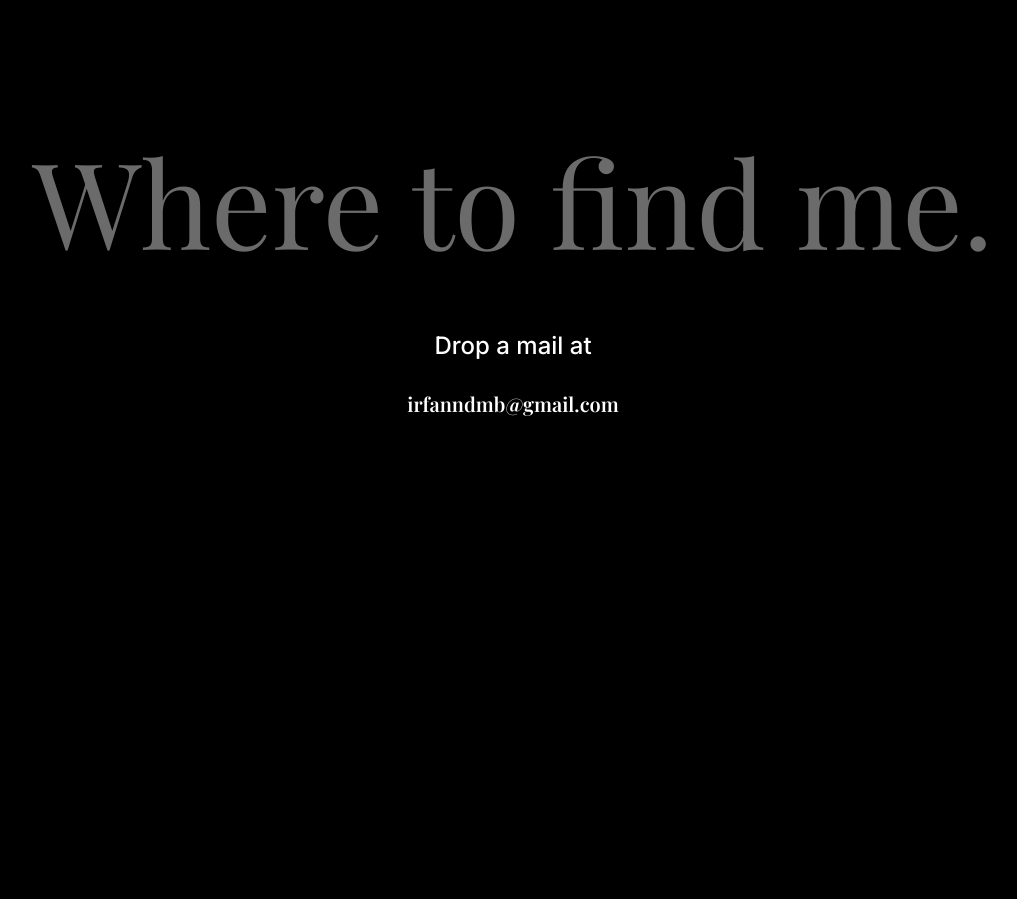
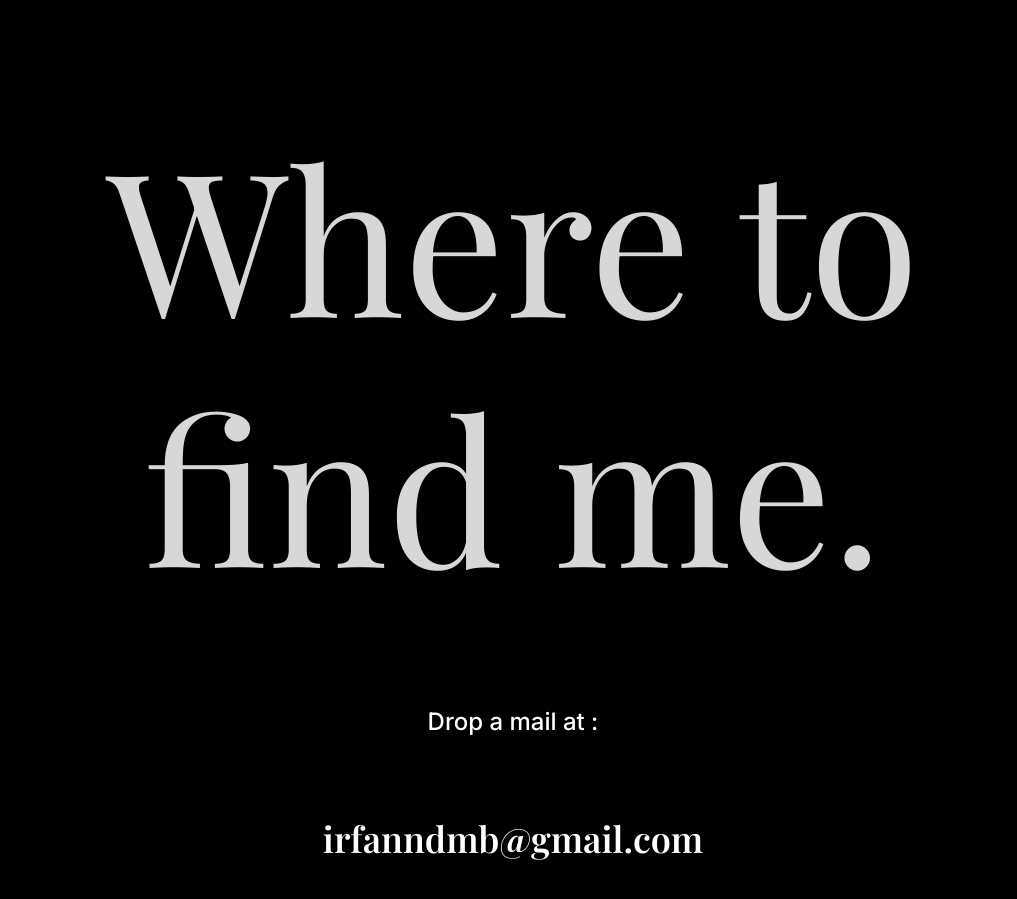
Before and after one commit to MohammedIrfan244/portfolio_next, a Next.js app: page / in a window 1280 px wide. Shown: the part 3072-3971 px from the top of the page, without its empty margins (127-1144 px from the left). Before the commit the page ends 3602 px from the top, so only its background shows below. Built offline with nearby package versions, Linux system fonts and the light colour scheme.

Commit message:
fix : fixed typography in contact page

```diff
--- a/src/component/Contact.tsx
+++ b/src/component/Contact.tsx
@@ -33,10 +33,10 @@ function Contact() {
       whileInView={{ opacity: 1, y: 0 }}
       viewport={{ amount: 0.3 }}
       transition={{ duration: 0.6, ease: [0.25, 0.46, 0.45, 0.94] }}
-      className="w-full px-6 py-10 sm:py-16 md:py-24 lg:py-28 md:px-7 lg:px-10 text-white rounded-3xl md:rounded-4xl"
+      className="w-full px-6 py-10 sm:py-16 md:py-24 lg:py-28 md:px-7 space-y-20 md:space-y-24 lg:px-10 text-white rounded-3xl md:rounded-4xl"
     >
       <motion.h1
-        className={`text-[30px] flicker sm:text-[60px] md:text-[90px] lg:text-[120px] text-center ${playfairDisplay.className}`}
+        className={`flicker text-[100px] sm:text-[150px] md:text-[200px] leading-none md:leading-tight text-center ${playfairDisplay.className}`}
         initial={{ opacity: 0, y: 30 }}
         whileInView={{ opacity: 1, y: 0 }}
         transition={{ duration: 0.6 }}
@@ -45,7 +45,7 @@ function Contact() {
       </motion.h1>
 
       <motion.div
-        className="mt-6 sm:mt-8 md:mt-10 space-y-4 md:space-y-7 text-center"
+        className="mt-6 sm:mt-8 md:mt-10 space-y-10 sm:space-y-16 md:space-y-20 text-center"
         initial={{ opacity: 0, y: 30 }}
         whileInView={{ opacity: 1, y: 0 }}
         transition={{ duration: 0.6, delay: 0.2 }}
@@ -53,12 +53,12 @@ function Contact() {
         <motion.p
           className={`text-base sm:text-lg md:text-xl lg:text-2xl ${inter.className} font-medium`}
         >
-          Drop a mail at
+          Drop a mail at :
         </motion.p>
 
         <motion.a
           href="mailto:irfanndmb@gmail.com"
-          className={`inline-block text-base sm:text-lg md:text-xl lg:text-xl font-semibold hover:cursor-pointer ${playfairDisplay.className}`}
+          className={`inline-block text-2xl sm:text-3xl md:text-3xl lg:text-4xl font-semibold hover:cursor-pointer ${playfairDisplay.className}`}
           whileHover={{ scale: 1.05 }}
           transition={{ type: 'spring', stiffness: 300 }}
         >
--- a/src/component/project/Projects.tsx
+++ b/src/component/project/Projects.tsx
@@ -189,7 +189,7 @@ function Projects() {
   return (
     <div id='projects' className='px-4 sm:px-6 md:px-7 lg:px-10 py-12 sm:py-16 md:py-20 space-y-6 sm:space-y-8 md:space-y-12 lg:space-y-16 w-full'>
       <div ref={headingRef} className="relative">
-        <h1 className={`font-thin text-8xl md:text-9xl text-white ${playfairDisplay.className}`}>
+        <h1 className={`font-thin text-7xl sm:text-8xl md:text-9xl text-white ${playfairDisplay.className}`}>
           {letters.map((letter: string, index: number) => {
             const opacity = getLetterOpacity(index)
 
```
Also changed, not shown: public/images/monitorcover.jpg (deleted), public/images/monitorcover.png (added).
